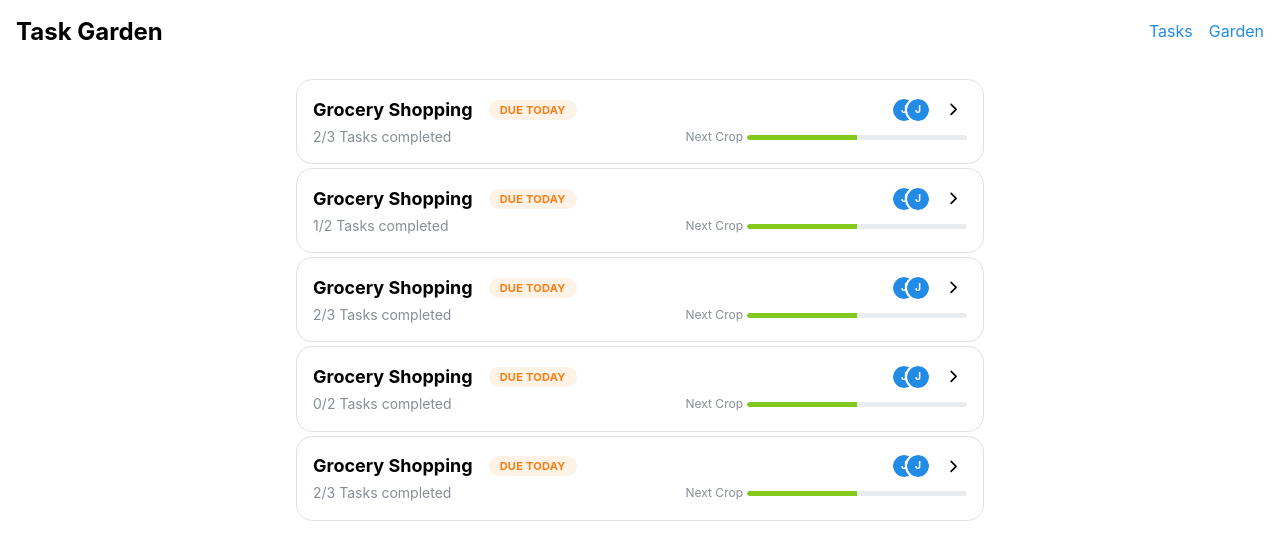
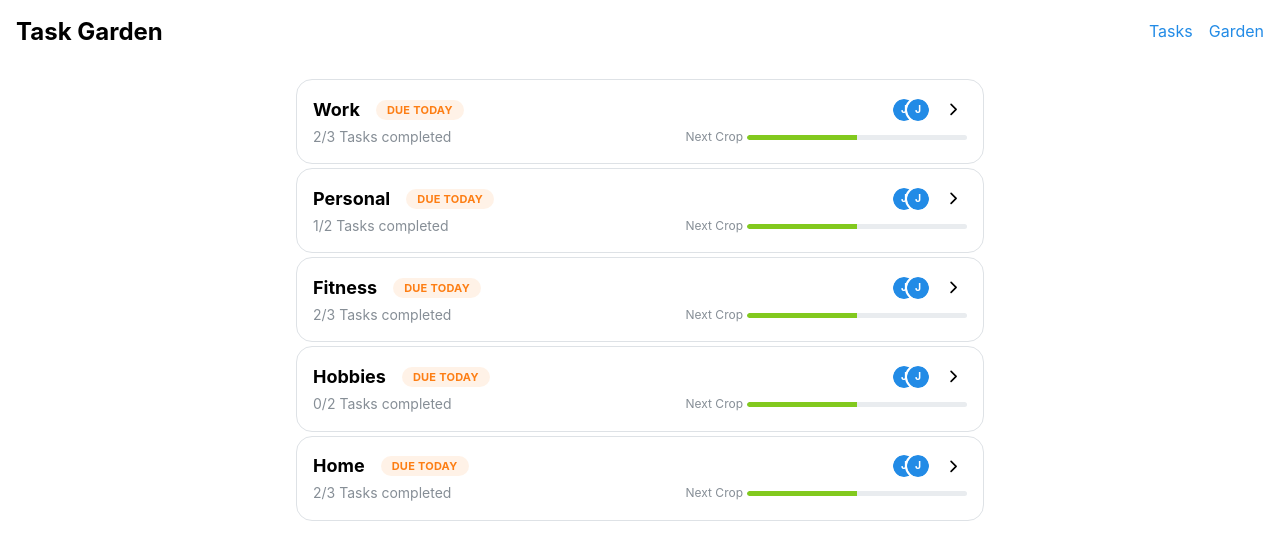
Before and after one commit to CydoEntis/sprout-client, a React (Vite) app: page / in a window 1280 px wide. Shown: the top 560 px of the page. Built offline with nearby package versions, Linux system fonts and the light colour scheme.

Commit message:
Updated task card title to use injected name instead of hardcoded one.

```diff
--- a/src/features/Tasks/TaskCard.tsx
+++ b/src/features/Tasks/TaskCard.tsx
@@ -20,7 +20,7 @@ function TaskCard({
   return (
     <Card withBorder radius="lg">
       <TaskCardHeader
-        title={"Grocery Shopping"}
+        title={taskList.name}
         onToggle={onOpenTaskList}
         isOpen={isOpen}
         taskStats={taskList.taskStats}
```
